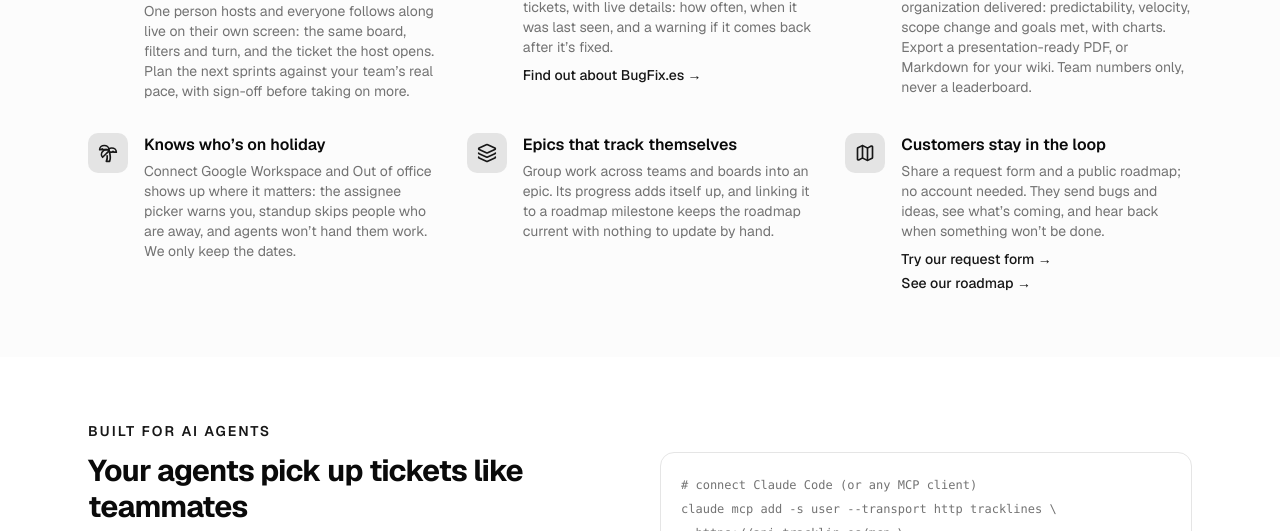
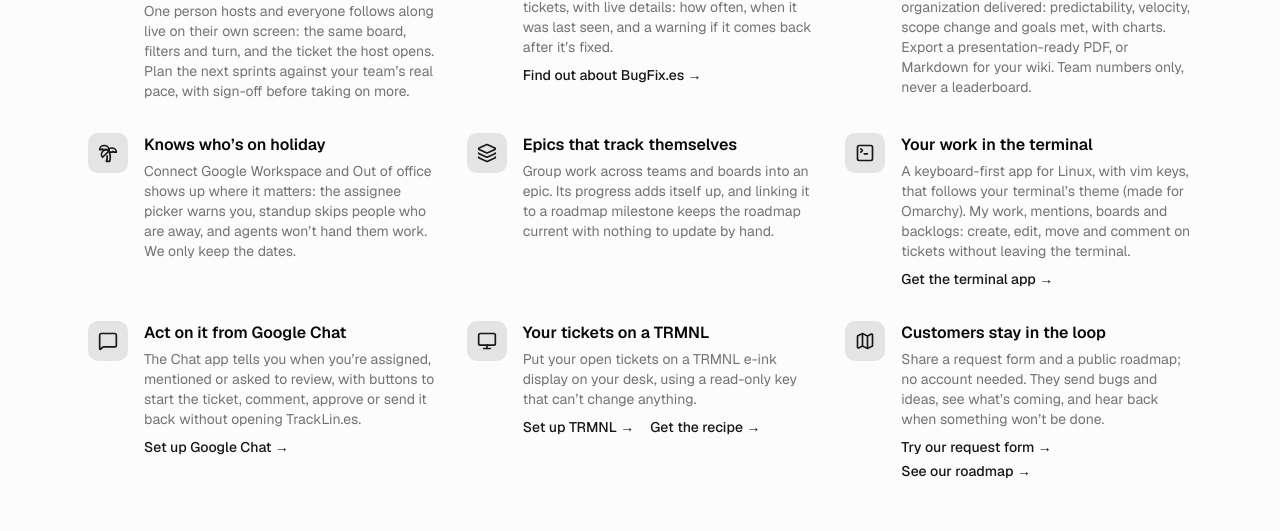
Before and after one commit to TrackLines/frontend, a Next.js app: page / in a window 1280 px wide. Shown: the part 1300-1831 px from the top of the page. Built offline with nearby package versions, Linux system fonts and the light colour scheme; no server answers; what @flags-gg/react-library, @uploadthing/react would draw is missing.

Commit message:
highlight that we have a tui

```diff
--- a/components/landing/features.ts
+++ b/components/landing/features.ts
@@ -1,5 +1,6 @@
-import { BotIcon, BugIcon, ChartColumnIcon, LayersIcon, LockIcon, MapIcon, ScreenShareOffIcon, ShieldCheckIcon, TreePalmIcon, type LucideIcon } from 'lucide-react';
-import { OUR_REQUEST_FORM, OUR_ROADMAP } from '@/lib/our-links';
+import { BotIcon, BugIcon, ChartColumnIcon, LayersIcon, LockIcon, MapIcon, MessageSquareIcon, MonitorIcon, ScreenShareOffIcon, ShieldCheckIcon, SquareTerminalIcon, TreePalmIcon, type LucideIcon } from 'lucide-react';
+import { OUR_REQUEST_FORM, OUR_ROADMAP, OUR_TUI } from '@/lib/our-links';
+import { TRMNL_RECIPE } from '@/app/docs/trmnl/page';
 
 // FEATURES: the homepage's "What makes it different" cards.
 export const FEATURES: { icon: LucideIcon; title: string; body: string; links?: { href: string; label: string }[] }[] = [
@@ -11,5 +12,8 @@ export const FEATURES: { icon: LucideIcon; title: string; body: string; links?:
   { icon: ChartColumnIcon, title: 'Reports for project managers', body: 'See how each board, project or your whole organization delivered: predictability, velocity, scope change and goals met, with charts. Export a presentation-ready PDF, or Markdown for your wiki. Team numbers only, never a leaderboard.' },
   { icon: TreePalmIcon, title: 'Knows who’s on holiday', body: 'Connect Google Workspace and Out of office shows up where it matters: the assignee picker warns you, standup skips people who are away, and agents won’t hand them work. We only keep the dates.' },
   { icon: LayersIcon, title: 'Epics that track themselves', body: 'Group work across teams and boards into an epic. Its progress adds itself up, and linking it to a roadmap milestone keeps the roadmap current with nothing to update by hand.' },
+  { icon: SquareTerminalIcon, title: 'Your work in the terminal', body: 'A keyboard-first app for Linux, with vim keys, that follows your terminal’s theme (made for Omarchy). My work, mentions, boards and backlogs: create, edit, move and comment on tickets without leaving the terminal.', links: [{ href: OUR_TUI, label: 'Get the terminal app →' }] },
+  { icon: MessageSquareIcon, title: 'Act on it from Google Chat', body: 'The Chat app tells you when you’re assigned, mentioned or asked to review, with buttons to start the ticket, comment, approve or send it back without opening TrackLin.es.', links: [{ href: '/docs/google-chat', label: 'Set up Google Chat →' }] },
+  { icon: MonitorIcon, title: 'Your tickets on a TRMNL', body: 'Put your open tickets on a TRMNL e-ink display on your desk, using a read-only key that can’t change anything.', links: [{ href: '/docs/trmnl', label: 'Set up TRMNL →' }, { href: TRMNL_RECIPE, label: 'Get the recipe →' }] },
   { icon: MapIcon, title: 'Customers stay in the loop', body: 'Share a request form and a public roadmap; no account needed. They send bugs and ideas, see what’s coming, and hear back when something won’t be done.', links: [{ href: OUR_REQUEST_FORM, label: 'Try our request form →' }, { href: OUR_ROADMAP, label: 'See our roadmap →' }] },
 ];
--- a/lib/our-links.ts
+++ b/lib/our-links.ts
@@ -1,3 +1,4 @@
 // Tracklines' own public pages, shown as live examples and used for feedback.
 export const OUR_REQUEST_FORM = '/request/iyXfq6Q9tutz89opE1rcSJOW'; // where product ideas and bugs reach our board
 export const OUR_ROADMAP = '/r/742012f3-7491-4da2-9688-00ee20c1f7d3'; // our public "Ready to Launch" roadmap
+export const OUR_TUI = 'https://github.com/TrackLines/tui'; // the terminal app: source and Linux releases (TL-463)
```
Also changed, not shown: 2 other files (tests, documents, lock files or other folders).
